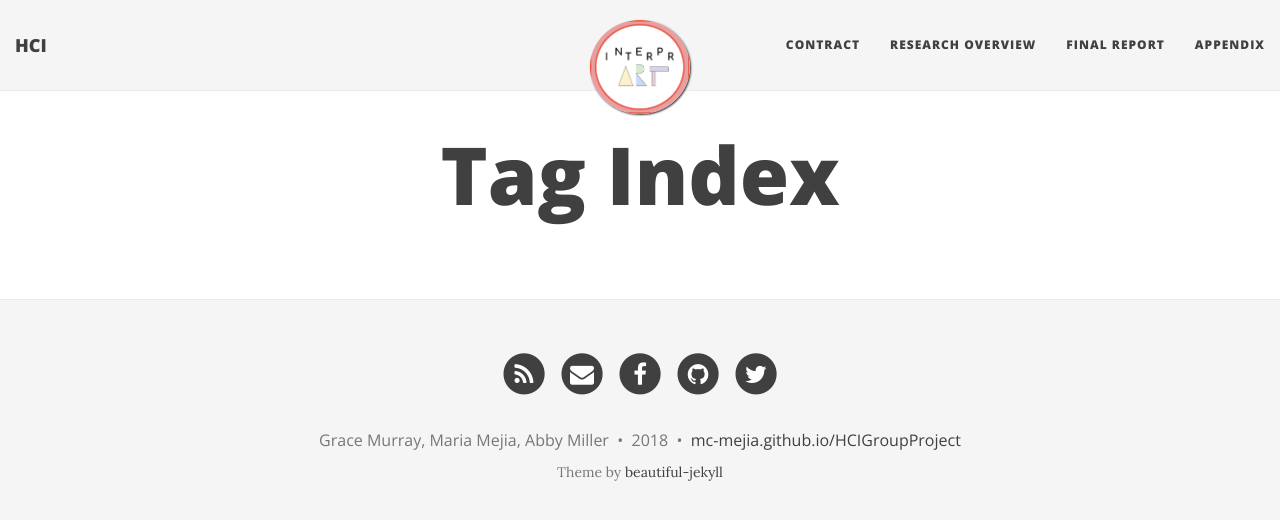
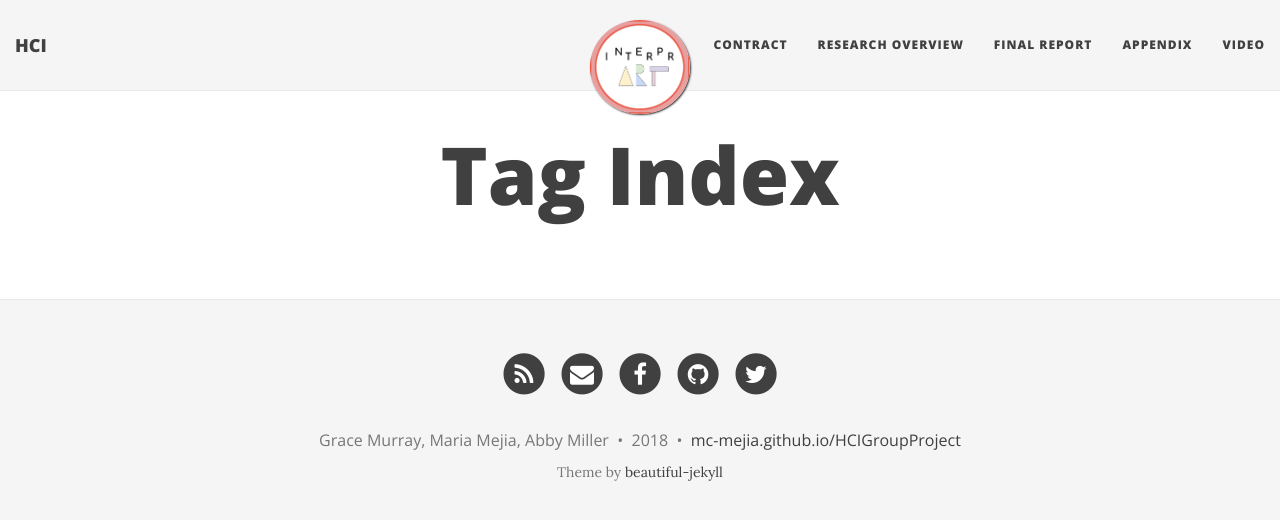
Before and after one commit to mc-mejia/HCIGroupProject, a Jekyll site: the page built from tags.html, in a window 1280 px wide. Shown: the top 520 px of the page. Built offline with Jekyll 4.4.1, drawn with Linux system fonts in a browser that asks for light colours; nearby versions of some CDN libraries.

Commit message:
Update _config.yml

```diff
--- a/_config.yml
+++ b/_config.yml
@@ -27,7 +27,7 @@ navbar-links:
   Research Overview: "uxResearchOverview"
   Final Report: "FinalReport"
   Appendix: "appendix"
-
+  Video: "video"
 avatar: "/img/avatar-icon.png"
 
 # If you want to have an image logo in the top-left corner instead of the title text,
```
